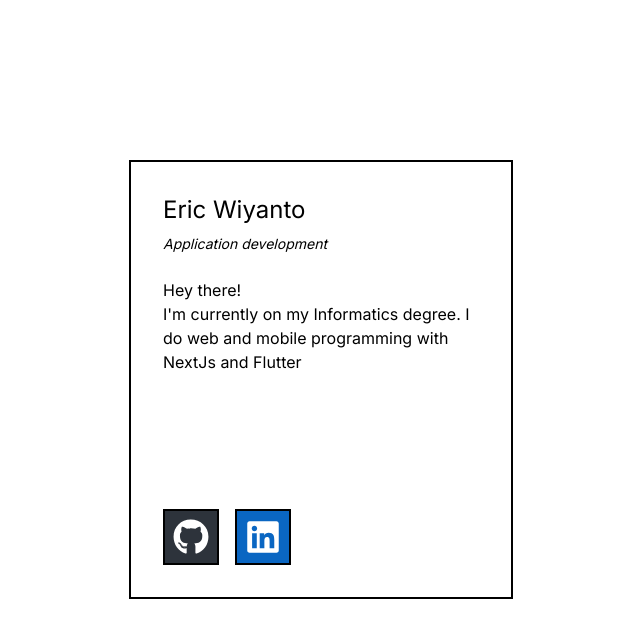
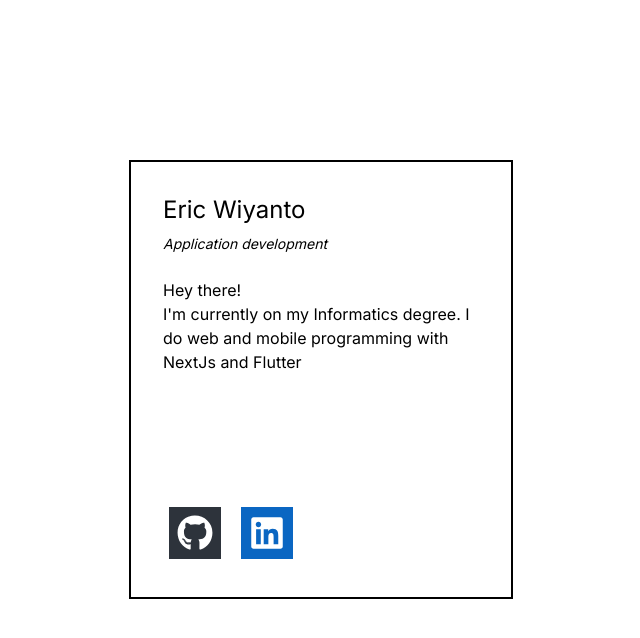
Before and after one commit to wiyantoeric/portfolio, a Next.js app: page / in a window 1280 px wide. Shown: the top 638 px of the page, without its empty margins (319-959 px from the left). Built offline with nearby package versions, Linux system fonts and the light colour scheme.

Commit message:
feat: style update

```diff
--- a/src/components/ProfileCard.jsx
+++ b/src/components/ProfileCard.jsx
@@ -1,3 +1,6 @@
+import GithubIcon from "./icon/GithubIcon";
+import LinkedinIcon from "./icon/LinkedinIcon";
+
 function ProfileCard() {
   return (
     <div className="flex aspect-[7/8] w-96 flex-col border-2 border-black p-8">
@@ -10,32 +13,19 @@ function ProfileCard() {
           }
         </p>
       </div>
-      <div className="mt-auto flex w-full gap-4">
+      <div className="mt-auto flex w-full gap-2">
         <a href="https://github.com/wiyantoeric" target="_blank">
-          <button className="delay-50 border-2 border-black bg-[#2D333B] p-2 transition-colors hover:bg-[#2d333beb]">
-            <svg
-              xmlns="http://www.w3.org/2000/svg"
-              filter="invert(1)"
-              height="36"
-              width="36"
-              scale={2}
-              viewBox="0 0 496 512"
-            >
-              <path d="M165.9 397.4c0 2-2.3 3.6-5.2 3.6-3.3 .3-5.6-1.3-5.6-3.6 0-2 2.3-3.6 5.2-3.6 3-.3 5.6 1.3 5.6 3.6zm-31.1-4.5c-.7 2 1.3 4.3 4.3 4.9 2.6 1 5.6 0 6.2-2s-1.3-4.3-4.3-5.2c-2.6-.7-5.5 .3-6.2 2.3zm44.2-1.7c-2.9 .7-4.9 2.6-4.6 4.9 .3 2 2.9 3.3 5.9 2.6 2.9-.7 4.9-2.6 4.6-4.6-.3-1.9-3-3.2-5.9-2.9zM244.8 8C106.1 8 0 113.3 0 252c0 110.9 69.8 205.8 169.5 239.2 12.8 2.3 17.3-5.6 17.3-12.1 0-6.2-.3-40.4-.3-61.4 0 0-70 15-84.7-29.8 0 0-11.4-29.1-27.8-36.6 0 0-22.9-15.7 1.6-15.4 0 0 24.9 2 38.6 25.8 21.9 38.6 58.6 27.5 72.9 20.9 2.3-16 8.8-27.1 16-33.7-55.9-6.2-112.3-14.3-112.3-110.5 0-27.5 7.6-41.3 23.6-58.9-2.6-6.5-11.1-33.3 2.6-67.9 20.9-6.5 69 27 69 27 20-5.6 41.5-8.5 62.8-8.5s42.8 2.9 62.8 8.5c0 0 48.1-33.6 69-27 13.7 34.7 5.2 61.4 2.6 67.9 16 17.7 25.8 31.5 25.8 58.9 0 96.5-58.9 104.2-114.8 110.5 9.2 7.9 17 22.9 17 46.4 0 33.7-.3 75.4-.3 83.6 0 6.5 4.6 14.4 17.3 12.1C428.2 457.8 496 362.9 496 252 496 113.3 383.5 8 244.8 8zM97.2 352.9c-1.3 1-1 3.3 .7 5.2 1.6 1.6 3.9 2.3 5.2 1 1.3-1 1-3.3-.7-5.2-1.6-1.6-3.9-2.3-5.2-1zm-10.8-8.1c-.7 1.3 .3 2.9 2.3 3.9 1.6 1 3.6 .7 4.3-.7 .7-1.3-.3-2.9-2.3-3.9-2-.6-3.6-.3-4.3 .7zm32.4 35.6c-1.6 1.3-1 4.3 1.3 6.2 2.3 2.3 5.2 2.6 6.5 1 1.3-1.3 .7-4.3-1.3-6.2-2.2-2.3-5.2-2.6-6.5-1zm-11.4-14.7c-1.6 1-1.6 3.6 0 5.9 1.6 2.3 4.3 3.3 5.6 2.3 1.6-1.3 1.6-3.9 0-6.2-1.4-2.3-4-3.3-5.6-2z" />
-            </svg>
+          <button className="border-2 border-black border-opacity-0 p-1 transition-all delay-75 hover:border-opacity-100">
+            <div className="bg-[#2D333B] p-2">
+              <GithubIcon />
+            </div>
           </button>
         </a>
         <a href="https://linkedin.com/in/ericwiyanto" target="_blank">
-          <button className="delay-50 border-2 border-black bg-[#0A66C2] p-2 transition-colors hover:bg-[#0A66C2eb]">
-            <svg
-              xmlns="http://www.w3.org/2000/svg"
-              filter="invert(1)"
-              height="36"
-              width="36"
-              viewBox="0 0 448 512"
-            >
-              <path d="M416 32H31.9C14.3 32 0 46.5 0 64.3v383.4C0 465.5 14.3 480 31.9 480H416c17.6 0 32-14.5 32-32.3V64.3c0-17.8-14.4-32.3-32-32.3zM135.4 416H69V202.2h66.5V416zm-33.2-243c-21.3 0-38.5-17.3-38.5-38.5S80.9 96 102.2 96c21.2 0 38.5 17.3 38.5 38.5 0 21.3-17.2 38.5-38.5 38.5zm282.1 243h-66.4V312c0-24.8-.5-56.7-34.5-56.7-34.6 0-39.9 27-39.9 54.9V416h-66.4V202.2h63.7v29.2h.9c8.9-16.8 30.6-34.5 62.9-34.5 67.2 0 79.7 44.3 79.7 101.9V416z" />
-            </svg>
+          <button className="border-2 border-black border-opacity-0 p-1 transition-all delay-75 hover:border-opacity-100">
+            <div className="bg-[#0A66C2] p-2">
+              <LinkedinIcon />
+            </div>
           </button>
         </a>
       </div>
--- /dev/null
+++ b/src/components/icon/GithubIcon.jsx
@@ -0,0 +1,16 @@
+function GithubIcon() {
+  return (
+    <svg
+      xmlns="http://www.w3.org/2000/svg"
+      filter="invert(1)"
+      height="36"
+      width="36"
+      scale={2}
+      viewBox="0 0 496 512"
+    >
+      <path d="M165.9 397.4c0 2-2.3 3.6-5.2 3.6-3.3 .3-5.6-1.3-5.6-3.6 0-2 2.3-3.6 5.2-3.6 3-.3 5.6 1.3 5.6 3.6zm-31.1-4.5c-.7 2 1.3 4.3 4.3 4.9 2.6 1 5.6 0 6.2-2s-1.3-4.3-4.3-5.2c-2.6-.7-5.5 .3-6.2 2.3zm44.2-1.7c-2.9 .7-4.9 2.6-4.6 4.9 .3 2 2.9 3.3 5.9 2.6 2.9-.7 4.9-2.6 4.6-4.6-.3-1.9-3-3.2-5.9-2.9zM244.8 8C106.1 8 0 113.3 0 252c0 110.9 69.8 205.8 169.5 239.2 12.8 2.3 17.3-5.6 17.3-12.1 0-6.2-.3-40.4-.3-61.4 0 0-70 15-84.7-29.8 0 0-11.4-29.1-27.8-36.6 0 0-22.9-15.7 1.6-15.4 0 0 24.9 2 38.6 25.8 21.9 38.6 58.6 27.5 72.9 20.9 2.3-16 8.8-27.1 16-33.7-55.9-6.2-112.3-14.3-112.3-110.5 0-27.5 7.6-41.3 23.6-58.9-2.6-6.5-11.1-33.3 2.6-67.9 20.9-6.5 69 27 69 27 20-5.6 41.5-8.5 62.8-8.5s42.8 2.9 62.8 8.5c0 0 48.1-33.6 69-27 13.7 34.7 5.2 61.4 2.6 67.9 16 17.7 25.8 31.5 25.8 58.9 0 96.5-58.9 104.2-114.8 110.5 9.2 7.9 17 22.9 17 46.4 0 33.7-.3 75.4-.3 83.6 0 6.5 4.6 14.4 17.3 12.1C428.2 457.8 496 362.9 496 252 496 113.3 383.5 8 244.8 8zM97.2 352.9c-1.3 1-1 3.3 .7 5.2 1.6 1.6 3.9 2.3 5.2 1 1.3-1 1-3.3-.7-5.2-1.6-1.6-3.9-2.3-5.2-1zm-10.8-8.1c-.7 1.3 .3 2.9 2.3 3.9 1.6 1 3.6 .7 4.3-.7 .7-1.3-.3-2.9-2.3-3.9-2-.6-3.6-.3-4.3 .7zm32.4 35.6c-1.6 1.3-1 4.3 1.3 6.2 2.3 2.3 5.2 2.6 6.5 1 1.3-1.3 .7-4.3-1.3-6.2-2.2-2.3-5.2-2.6-6.5-1zm-11.4-14.7c-1.6 1-1.6 3.6 0 5.9 1.6 2.3 4.3 3.3 5.6 2.3 1.6-1.3 1.6-3.9 0-6.2-1.4-2.3-4-3.3-5.6-2z" />
+    </svg>
+  );
+}
+
+export default GithubIcon;
--- /dev/null
+++ b/src/components/icon/LinkedinIcon.jsx
@@ -0,0 +1,15 @@
+function LinkedinIcon() {
+  return (
+    <svg
+      xmlns="http://www.w3.org/2000/svg"
+      filter="invert(1)"
+      height="36"
+      width="36"
+      viewBox="0 0 448 512"
+    >
+      <path d="M416 32H31.9C14.3 32 0 46.5 0 64.3v383.4C0 465.5 14.3 480 31.9 480H416c17.6 0 32-14.5 32-32.3V64.3c0-17.8-14.4-32.3-32-32.3zM135.4 416H69V202.2h66.5V416zm-33.2-243c-21.3 0-38.5-17.3-38.5-38.5S80.9 96 102.2 96c21.2 0 38.5 17.3 38.5 38.5 0 21.3-17.2 38.5-38.5 38.5zm282.1 243h-66.4V312c0-24.8-.5-56.7-34.5-56.7-34.6 0-39.9 27-39.9 54.9V416h-66.4V202.2h63.7v29.2h.9c8.9-16.8 30.6-34.5 62.9-34.5 67.2 0 79.7 44.3 79.7 101.9V416z" />
+    </svg>
+  );
+}
+
+export default LinkedinIcon;
```
